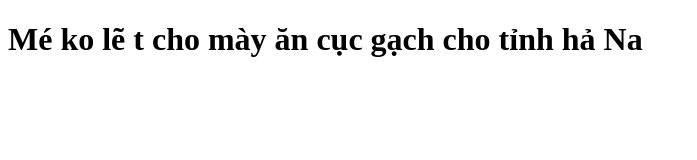
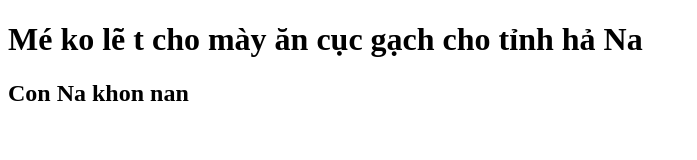
Before and after one commit to Khaivanhoa/duan3, a plain HTML site: page index.html in a window 1280 px wide. Shown: the whole page, without its empty margins (0-697 px from the left). Drawn offline with Linux system fonts and the light colour scheme.

Commit message:
sua doi lan 1

```diff
--- a/index.html
+++ b/index.html
@@ -7,5 +7,6 @@
 </head>
 <body>
     <h1>Mé ko lẽ t cho mày ăn cục gạch cho tỉnh hả Na</h1>
+    <h2>Con Na khon nan</h2>
 </body>
 </html>
```
